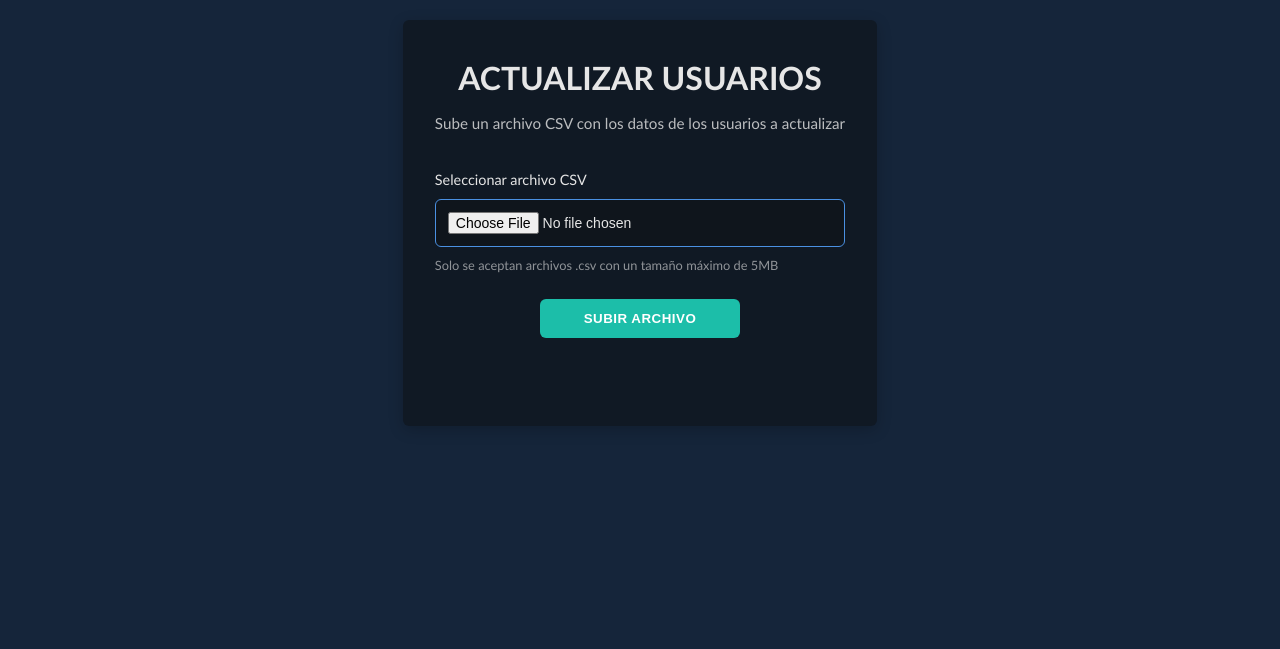
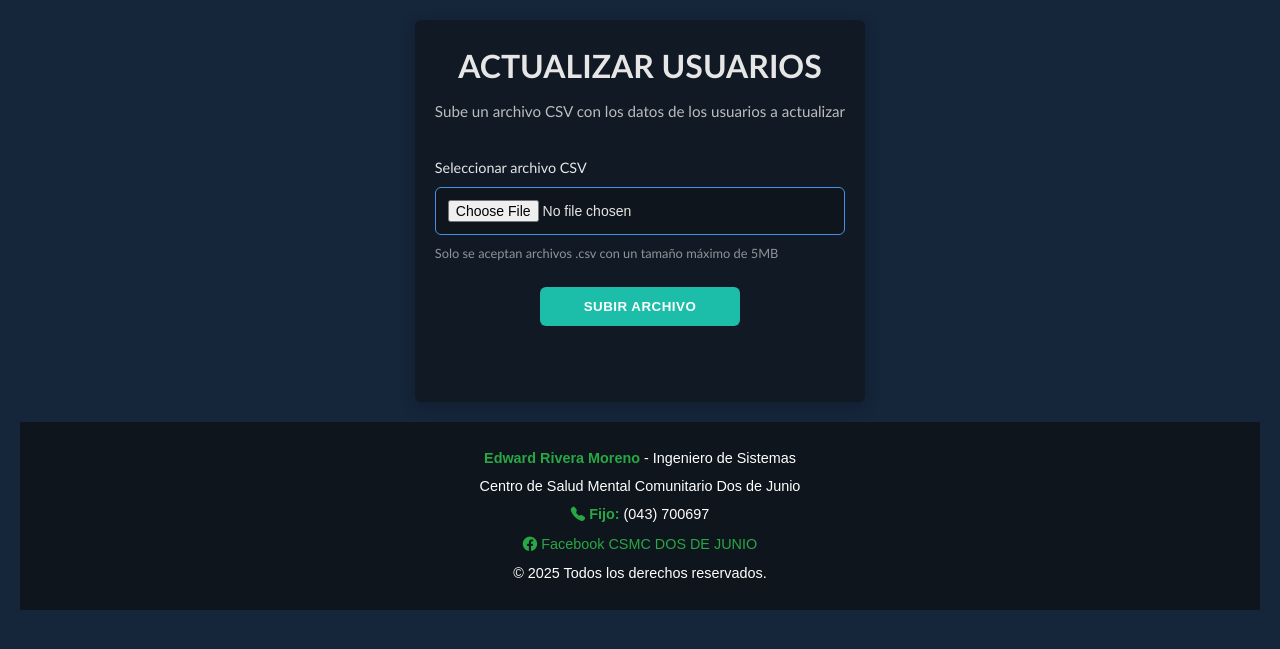
Before and after one commit to edward1413/fuas, a PHP site: page /actualizar.php in a window 1280 px wide. Shown: the top 649 px of the page. Run offline with PHP 8.4, Linux system fonts and the light colour scheme.

Commit message:
Se actualizó el Footer en el index y actualizar

```diff
--- a/actualizar.php
+++ b/actualizar.php
@@ -6,12 +6,19 @@
     <meta name="viewport" content="width=device-width, initial-scale=1.0">
     <title>ACTUALIZAR USUARIOS</title>
     <link rel="stylesheet" href="styles/styles_actualizar.css">
+    <link rel="stylesheet" href="https://cdn.jsdelivr.net/npm/bootstrap-icons@1.11.1/font/bootstrap-icons.css">
+    <link rel="icon" type="image/png" href="imagenes/Logo.png">
 </head>
 
 <body>
-    <main class="container">
-        <h1>ACTUALIZAR USUARIOS</h1>
-        <p class="subtitle">Sube un archivo CSV con los datos de los usuarios a actualizar</p>
+    <div class="container-fluid">
+        <!-- Título y subtítulo -->
+        <header class="page-header">
+            <h1>ACTUALIZAR USUARIOS</h1>
+            <p class="subtitle">Sube un archivo CSV con los datos de los usuarios a actualizar</p>
+        </header>
+
+        <!-- Formulario de carga -->
         <form id="uploadForm" method="post" enctype="multipart/form-data" class="upload-container">
             <div class="form-group">
                 <label for="inputGroupFile04" class="file-label">Seleccionar archivo CSV</label>
@@ -23,12 +30,31 @@
                 <span class="spinner" aria-hidden="true"></span>
                 <span class="btn-text">SUBIR ARCHIVO</span>
             </button>
-            <!-- Debajo del botón -->
+            <!-- Barra de progreso -->
             <progress id="uploadProgress" value="0" max="100" style="width: 100%; display: none;"></progress>
             <p id="uploadStatus" class="help-text"></p>
         </form>
+
+        <!-- Respuesta del servidor -->
         <div id="response" role="alert"></div>
-    </main>
+    </div>
+
+    <!-- Pie de página -->
+        <footer class="site-footer">
+            <div class="footer-content">
+                <p><strong>Edward Rivera Moreno</strong> - Ingeniero de Sistemas</p>
+                <p>Centro de Salud Mental Comunitario Dos de Junio</p>
+                <p>
+                    <i class="bi bi-telephone-fill" style="color: #28a745;"></i> <strong>Fijo:</strong> (043) 700697
+                </p>
+                <div class="social-links">
+                    <a href="https://www.facebook.com/profile.php?id=100069548143051" target="_blank"><i
+                            class="bi bi-facebook"></i> Facebook CSMC DOS DE JUNIO</a>
+                </div>
+                <p>&copy; 2025 Todos los derechos reservados.</p>
+            </div>
+        </footer>
+
     <script src="scripts/script_actualizar.js"></script>
 </body>
 
--- a/index.php
+++ b/index.php
@@ -209,8 +209,7 @@
                 </p>
                 <div class="social-links">
                     <a href="https://www.facebook.com/profile.php?id=100069548143051" target="_blank"><i
-                            class="bi bi-facebook"></i>
-                        Facebook</a>
+                            class="bi bi-facebook"></i> Facebook CSMC DOS DE JUNIO</a>
                 </div>
                 <p>&copy; 2025 Todos los derechos reservados.</p>
             </div>
--- a/styles/styles_actualizar.css
+++ b/styles/styles_actualizar.css
@@ -28,10 +28,10 @@ body {
     flex-direction: column;
 }
 
-.container {
-    max-width: 800px;
+.container-fluid {
+    max-width: 50%;
     margin: 0 auto;
-    padding: 2rem;
+    padding: 20px;
     background-color: rgba(15, 21, 28, 0.7);
     border-radius: var(--border-radius);
     box-shadow: 0 4px 15px rgba(0, 0, 0, 0.2);
@@ -170,7 +170,7 @@ h1 {
 
 /* Responsive */
 @media (max-width: 600px) {
-    .container {
+    .container-fluid {
         padding: 1.5rem;
     }
 
@@ -221,3 +221,44 @@ progress::-moz-progress-bar {
     transform: translateY(0);
     animation: fadeInSlide 0.6s ease-out;
 }
+
+/* Estilos generales del footer */
+.site-footer {
+    background-color: #0f151c; /* Mismo color oscuro que las tarjetas */
+    color: #fff; /* Texto blanco */
+    padding: 20px 0; /* Espaciado interno */
+    text-align: center; /* Centrar el contenido */
+    font-family: Arial, sans-serif;
+    margin-top: 20px; /* Espacio superior para separarlo del contenido */
+  }
+
+  .footer-content {
+    max-width: 70%; /* Ancho máximo igual al contenedor principal */
+    margin: 0 auto; /* Centrar horizontalmente */
+    padding: 0 20px; /* Espaciado lateral */
+  }
+
+  .social-links a {
+    color: #28a745; /* Color verde como en el botón de imprimir */
+    margin: 0 10px; /* Espacio entre los enlaces */
+    text-decoration: none; /* Quitar subrayado */
+    font-size: 0.9rem; /* Tamaño de fuente más pequeño */
+  }
+
+  .social-links a:hover {
+    text-decoration: underline; /* Subrayado al pasar el mouse */
+  }
+
+  .site-footer p {
+    margin: 5px 0; /* Espaciado entre párrafos */
+    font-size: 0.9rem; /* Tamaño de fuente más pequeño */
+  }
+
+  .site-footer p {
+    margin: 5px 0;
+    font-size: 0.9rem;
+  }
+
+  .site-footer p strong {
+    color: #28a745; /* Color verde para resaltar los títulos */
+  }
```
